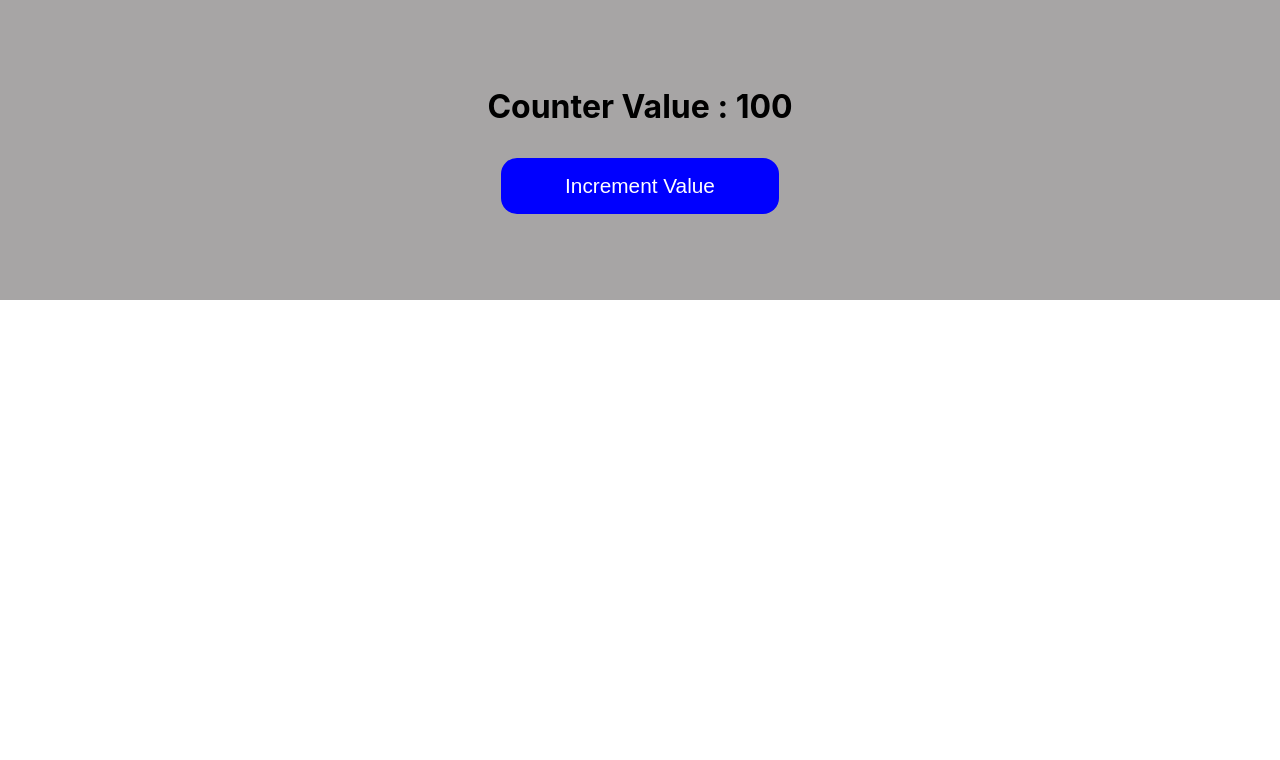
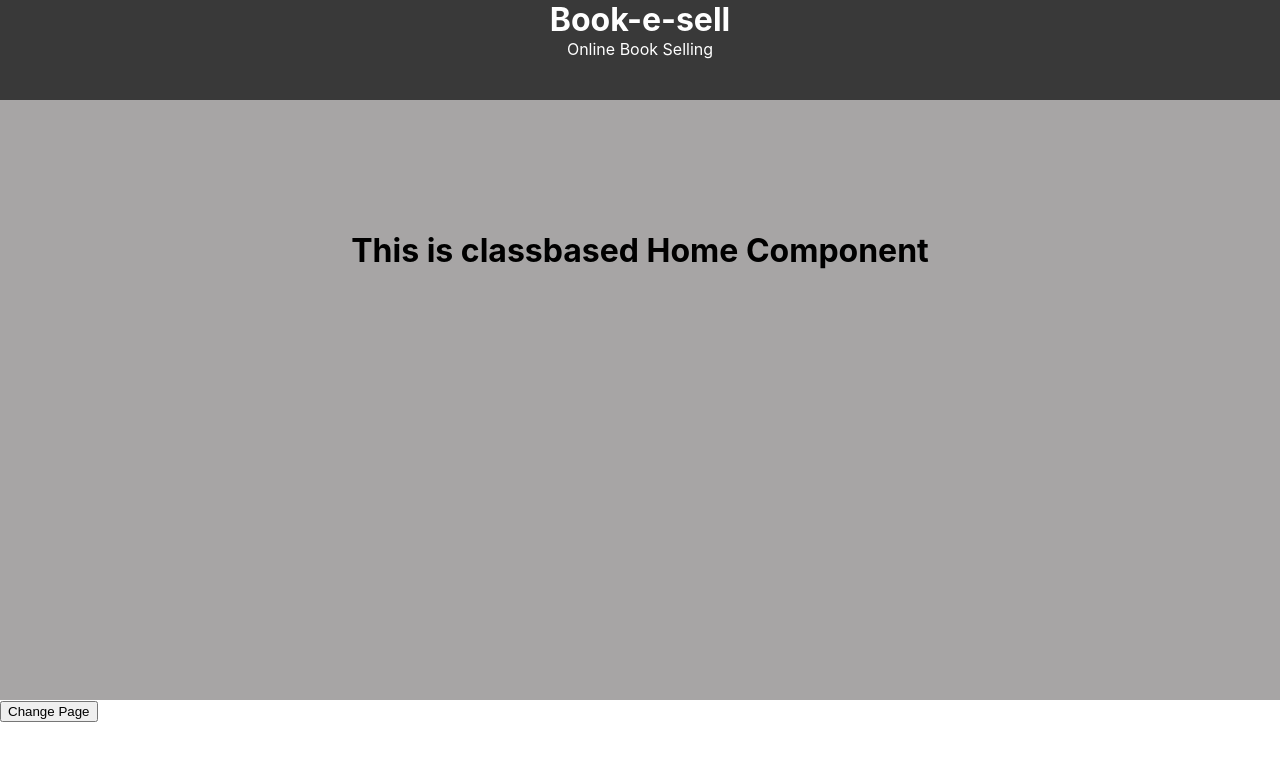
Before and after one commit to tushargadher/book-e-sell, a React (Create React App) app: page / in a window 1280 px wide. Shown: the top 760 px of the page. Built offline with nearby package versions, Linux system fonts and the light colour scheme.

Commit message:
Day 5 Task commit

```diff
--- a/src/App.css
+++ b/src/App.css
@@ -11,7 +11,7 @@
   color:black;
 }
 #title{
-  border: 1px solid white;
+  /* border: 1px solid white; */
   height: 100px;
   text-align: center;
   background-color:rgb(57, 57, 57);
--- a/src/App.js
+++ b/src/App.js
@@ -1,10 +1,19 @@
-import React from 'react';
+import React, { useState } from 'react';
 import './App.css';
-import Home from './Pages/Home'
+import Home from './Pages/Home';
+import About from './Pages/About';
+import Title from './Components/Title';
 const App = () => {
+  const [chnage, setChnage] = useState(true)
+
+  const handleChange = () => {
+    setChnage(!chnage);
+  }
   return (
     <>
-      <Home />
+      <Title title="Book-e-sell" desc="Online Book Selling" />
+      {chnage ? <Home /> : <About />}
+      <button onClick={handleChange}>Change Page</button>
     </>
 
   );
--- a/src/Components/Title.js
+++ b/src/Components/Title.js
@@ -4,8 +4,10 @@ const Title = (props) => {
     const { title, desc } = props;
     return (
         <>
-            <h1>{title}</h1>
-            <p>{desc}</p>
+            <div id="title">
+                <h1>{title}</h1>
+                <p>{desc}</p>
+            </div>
         </>
     );
 }
--- /dev/null
+++ b/src/Pages/About.js
@@ -0,0 +1,12 @@
+import React from "react";
+import Title from '../Components/Title';
+const About = () => {
+    return (
+        <>
+            <div className="container">
+                <h1>This is About Component</h1>
+            </div>
+        </>
+    );
+}
+export default About;
--- a/src/Pages/Home.js
+++ b/src/Pages/Home.js
@@ -14,14 +14,14 @@ class Home extends Component {
     render() {
         return (
             <>
-            {/* <Title title={this.state.title} desc={this.state.description}/>
+            {/* <Title title={this.state.title} desc={this.state.description}/> */}
                 <div className="container">
 
                     <h1>This is classbased Home Component</h1>
-                </div> */}
+                </div>
                 <div className="container">
 
-                <Counter/>
+                {/* <Counter/> */}
                 </div>
             </>
         );
```
